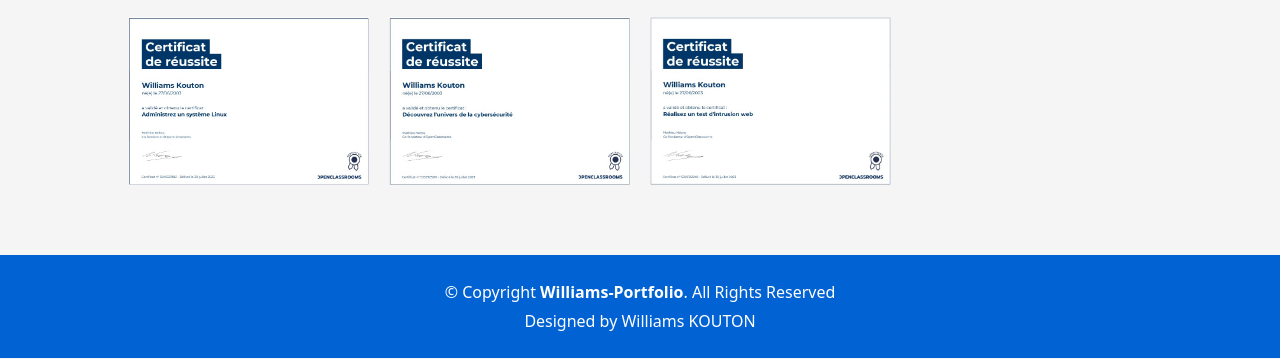
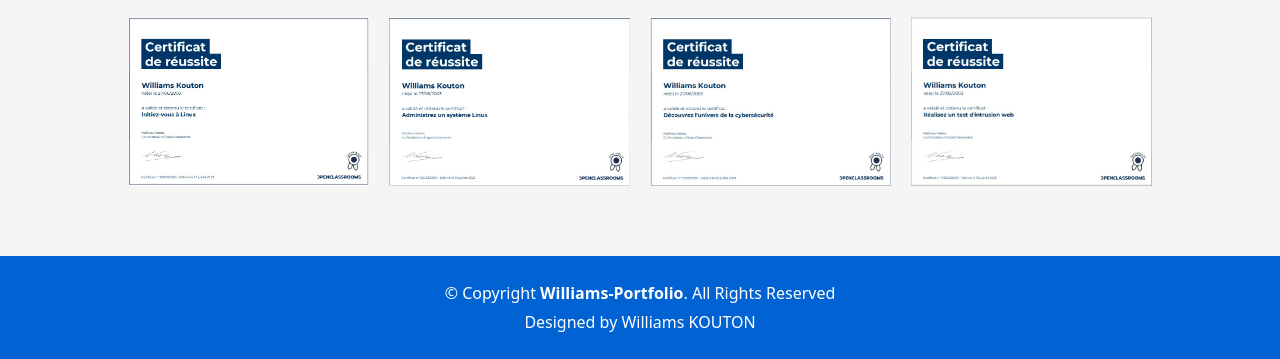
Before and after one commit to Wil-01/Wil-01-portfolio, a plain HTML site: page Certificat.html in a window 1280 px wide. Shown: the part 1081-1440 px from the top of the page. Drawn offline with Linux system fonts and the light colour scheme.

Commit message:
modif cert...

```diff
--- a/Certificat.html
+++ b/Certificat.html
@@ -105,7 +105,7 @@
             <div class="text-hover">Cours <br> Anglais2</div>
           </a>
 
-          <a href="assets/img/portfolio/base_linu.jpg" class="certificat-con">
+          <a href="assets/img/portfolio/base_linux.jpg" class="certificat-conteneur">
             <img src="assets/img/portfolio/base_linux.jpg" alt="certificat-pro act">
             <div class="text-hover">Cours <br> Initiation linux</div>
           </a>
```
